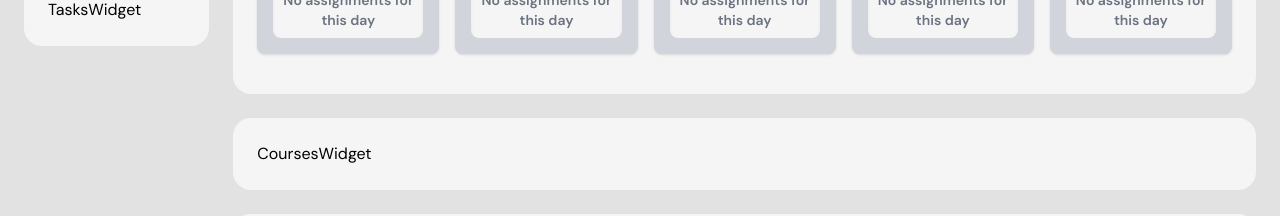
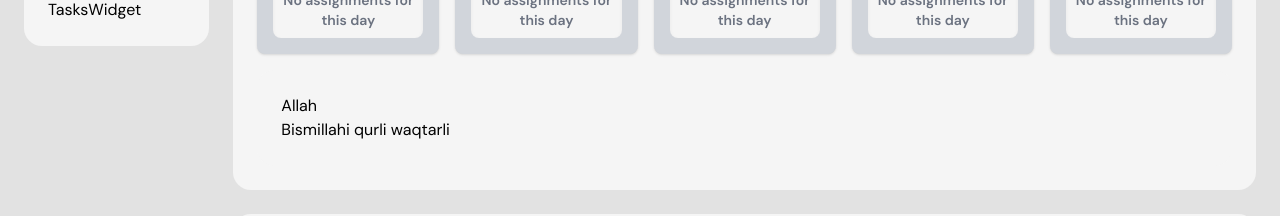
Before and after one commit to Faustina-Acheampong/backend-study-planner, a Next.js app in the folder client/: page / in a window 1280 px wide. Shown: the part 514-730 px from the top of the page. Built offline with nearby package versions, Linux system fonts and the light colour scheme; no server answers.

Commit message:
created task component

```diff
--- a/client/src/components/schedule/ScheduleWidget.tsx
+++ b/client/src/components/schedule/ScheduleWidget.tsx
@@ -3,6 +3,8 @@ import { useEffect, useState } from "react";
 import React from "react";
 import Link from 'next/link';
 import axios from "axios";
+import TasksWidget from "../tasks/TasksWidget";
+import TaskComponent from "./TaskComponent";
 
 
 const ScheduleWidget = () => {
@@ -74,6 +76,7 @@ const ScheduleWidget = () => {
             ) : (
               <p className="text-sm text-gray-500">No tasks for this day</p>
             )}
+
           </div>
 
           {/* Courses Section (static, for now) */}
@@ -90,6 +93,7 @@ const ScheduleWidget = () => {
         </div>
       ))}
     </div>
+    <TaskComponent/>
   </div>
 );
 };
--- /dev/null
+++ b/client/src/components/schedule/TaskComponent.tsx
@@ -0,0 +1,12 @@
+import React from 'react'
+
+const TaskComponent = () => {
+  return (
+    <div className="container">
+        <h1>Allah</h1>
+        <p>Bismillahi qurli waqtarli</p>
+    </div>
+  )
+}
+
+export default TaskComponent;
--- a/client/src/components/tasks/TasksWidget.tsx
+++ b/client/src/components/tasks/TasksWidget.tsx
@@ -6,6 +6,7 @@ const TasksWidget = () => {
             TasksWidget
             {/* component that is in the menu */}
             {/* show tasks where deadline = today */}
+
         </div>
     );
 };
```
